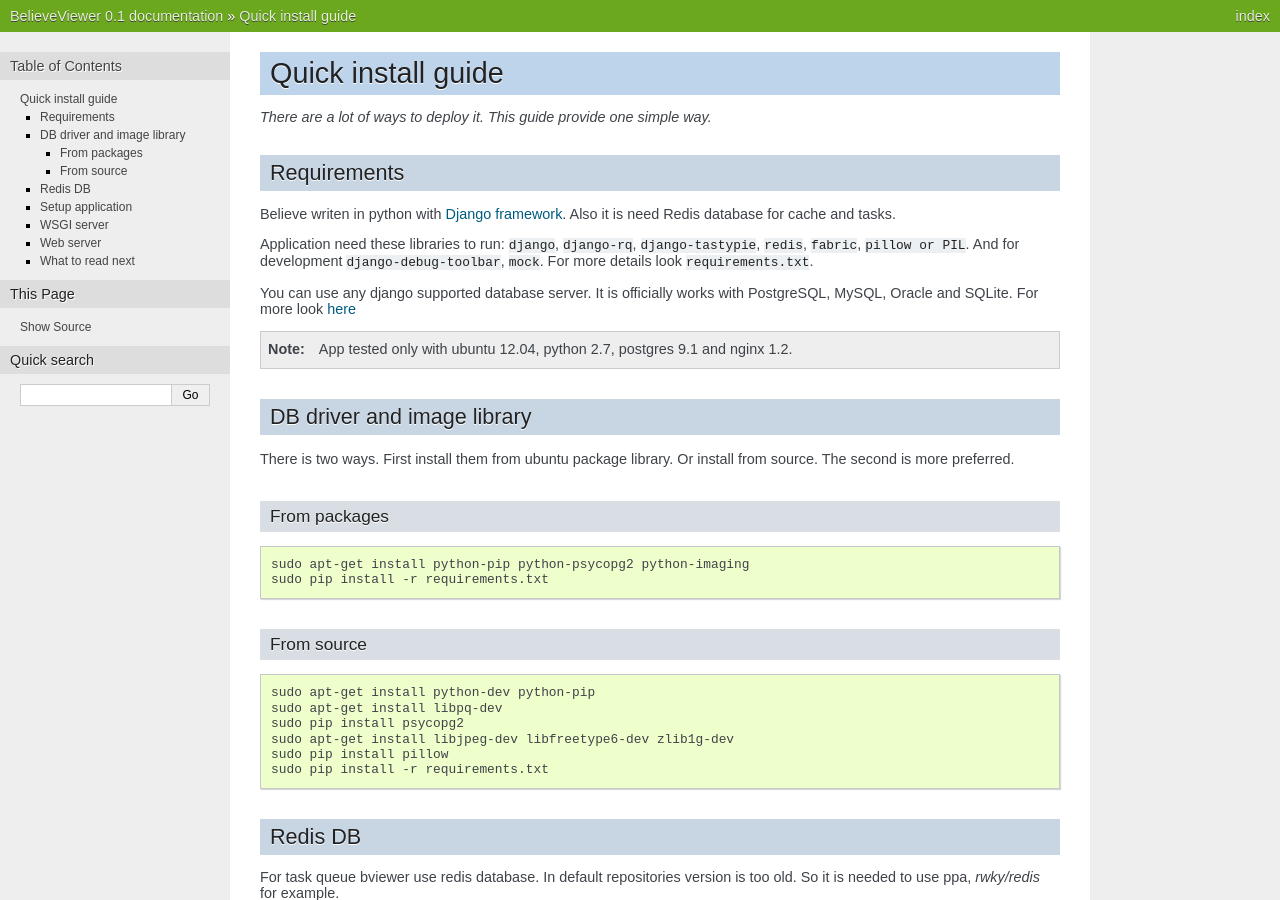
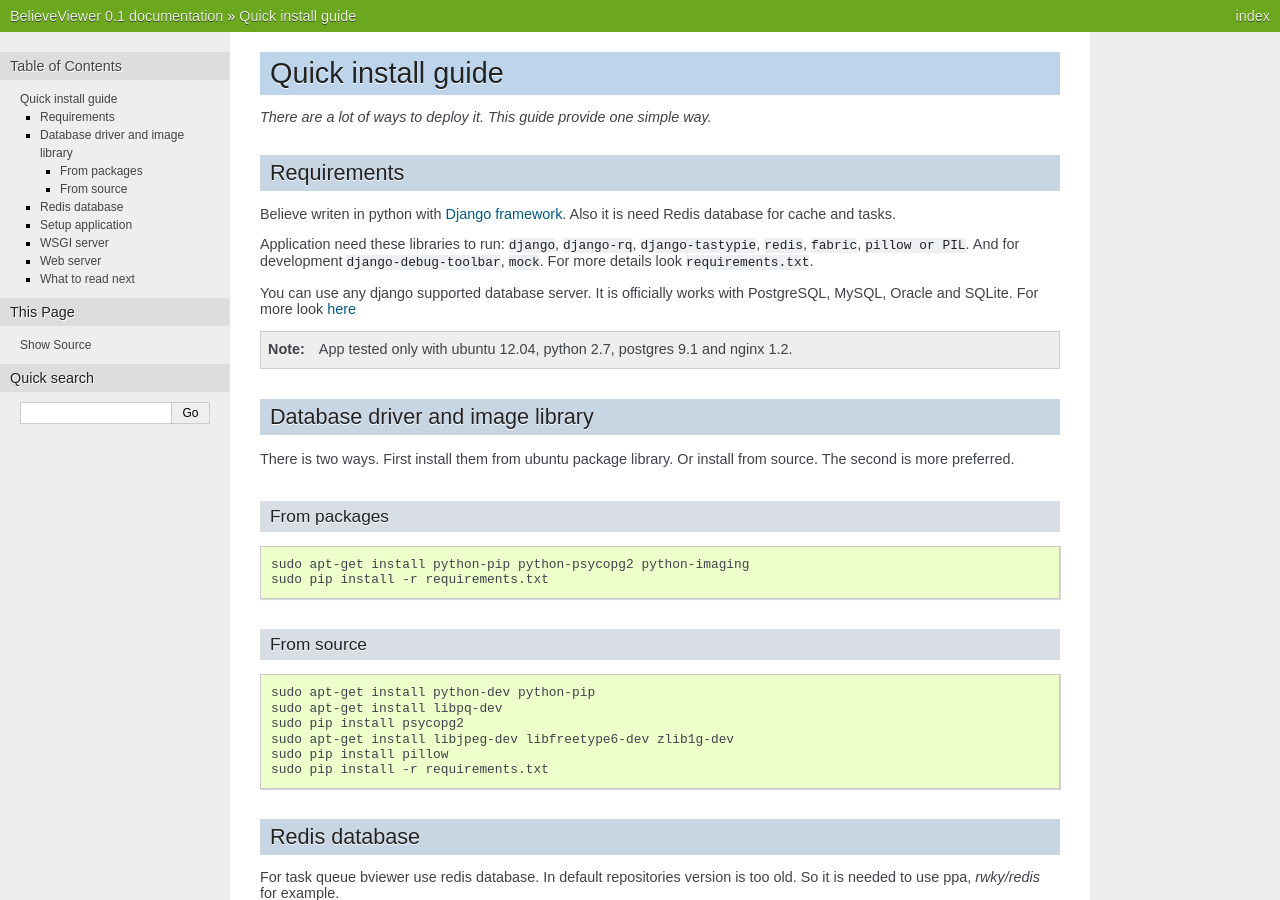
Before and after one commit to b7w/bviewer, a Sphinx documentation site: the page built from docs/intro/installation.rst, in a window 1280 px wide and 900 px high. Built offline with Sphinx 7.4.7, drawn with Linux system fonts in a browser that asks for light colours.

```diff
--- a/docs/contents.rst
+++ b/docs/contents.rst
@@ -15,6 +15,8 @@ Believe documentation content
 
     intro/installation
 
+    intro/management
+
     ref/settings
 
     releases/todo
--- a/docs/index.rst
+++ b/docs/index.rst
@@ -12,7 +12,7 @@ BelieveViewer documentation
 
 
 First steps
------------
+===========
 
 * :doc:`Overview </intro/overview>`
 * :doc:`Installation </intro/installation>`
@@ -20,14 +20,14 @@ First steps
 
 
 API Reference
--------------
+=============
 
 * :doc:`Architecture </ref/architecture>`
 * :doc:`Settings </ref/settings>`
 
 
 Releases
---------
+========
 
 * :doc:`Release notes </releases/notes>`
 * :doc:`ToDo </releases/todo>`
--- a/docs/intro/installation.rst
+++ b/docs/intro/installation.rst
@@ -28,11 +28,10 @@ Requirements
     App tested only with ubuntu 12.04, python 2.7, postgres 9.1 and nginx 1.2.
 
 
-DB driver and image library
+Database driver and image library
 ===========================
 
-.. index:: DB driver and image library
-.. index:: Image library
+.. index:: Database driver, Image library
 
 There is two ways. First install them from ubuntu package library.
 Or install from source. The second is more preferred.
@@ -58,8 +57,10 @@ From source
     sudo pip install -r requirements.txt
 
 
-Redis DB
+Redis database
 ========
+
+.. index:: Redis database
 
 | For task queue bviewer use redis database. In default repositories version is too old.
   So it is needed to use ppa, *rwky/redis* for example.
@@ -99,8 +100,7 @@ Setup application
 WSGI server
 ===========
 
-.. index:: WSGI server
-.. index:: uwsgi
+.. index:: WSGI server, uwsgi
 
 | To run application as daemon we install *uwsgi*.
 
@@ -137,8 +137,7 @@ WSGI server
 Web server
 ===========
 
-.. index:: Web server
-.. index:: nginx
+.. index:: Web server, nginx
 
 | To run web server we need install *nginx*.
 
--- a/docs/releases/todo.rst
+++ b/docs/releases/todo.rst
@@ -2,7 +2,8 @@
 ToDo plan
 =========
 
-.. index:: ToDo plan
+.. index:: ToDo, plan
+
 
 * | **Any ideas?**
   | You can write me email to isudoblog@gmail.com or use issue tracker
```
Also changed, not shown: other parts of docs/intro/installation.rst (+1 -1 lines), docs/intro/management.rst (added, +44 -0 lines), 1 other file.
